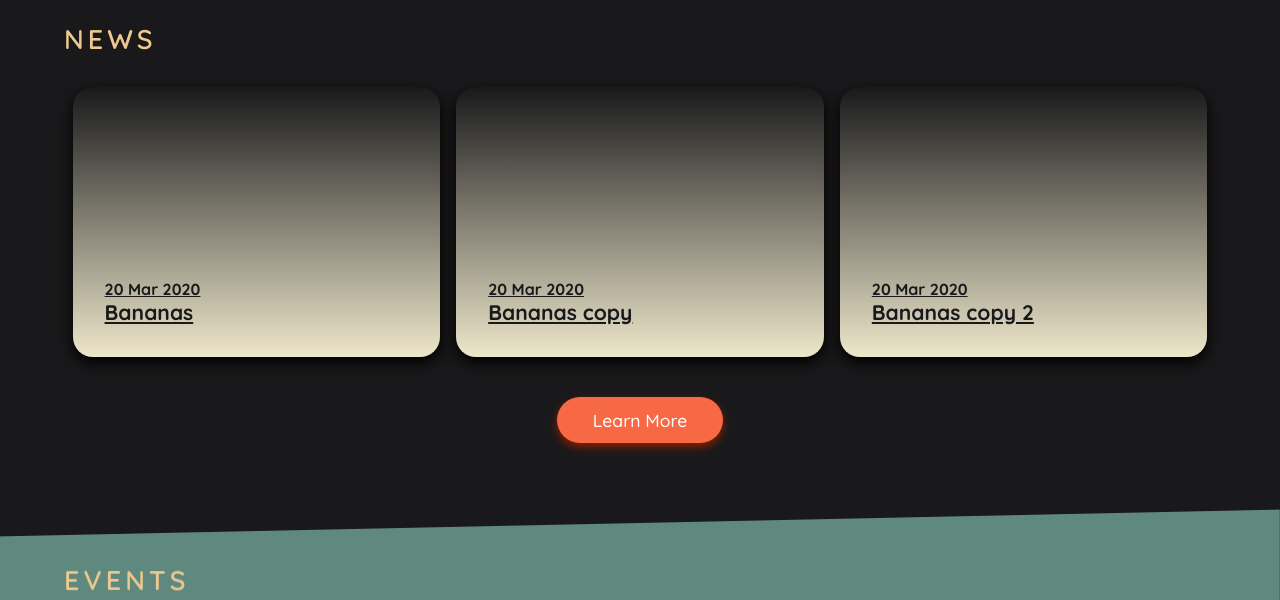
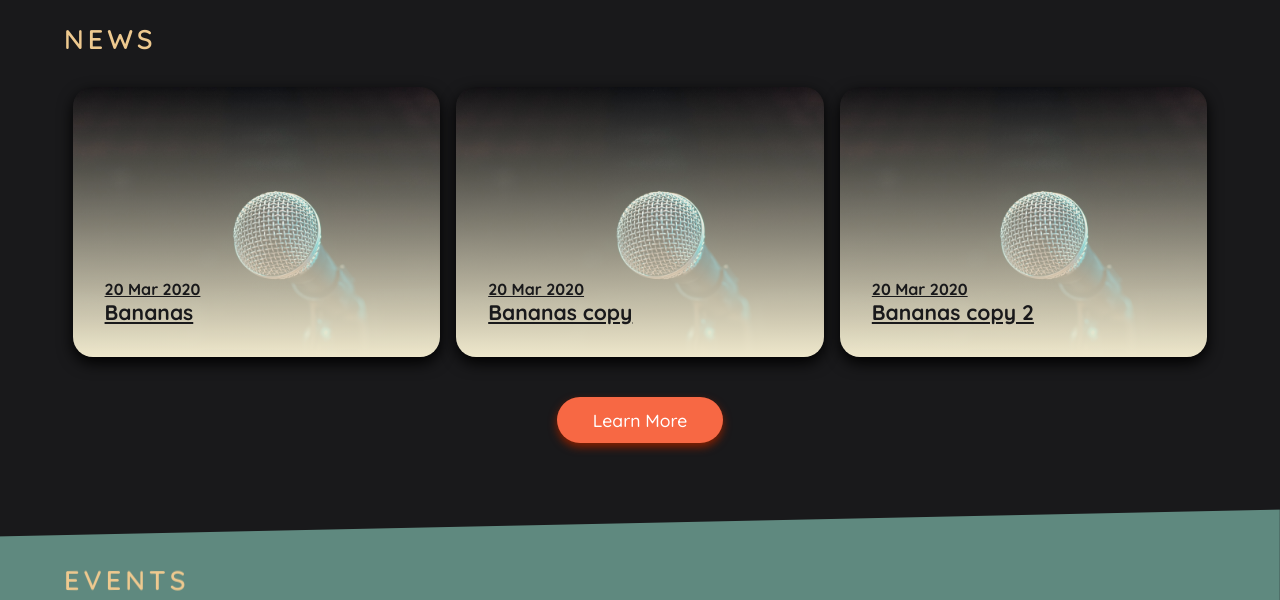
Before and after one commit to jimDragon/RUTC-Webpage, a Jekyll site: the page built from index.html, in a window 1280 px wide. Shown: the part 900-1500 px from the top of the page. Built offline with Jekyll 4.4.1, drawn with Linux system fonts in a browser that asks for light colours; grey boxes are pictures that could not be loaded.

Commit message:
Fixed image display error

```diff
--- a/assets/css/home.css
+++ b/assets/css/home.css
@@ -213,12 +213,12 @@ section {
     padding: 2rem;
     border-radius: 20px;
     box-shadow: 0px 6px 15px #000;
-    background: -moz-linear-gradient(top, rgba(0, 0, 0, 0) 0%, rgba(0, 0, 0, 0) 0%, var(--clr-light) 100%), url(assets/img/2_Events/3_Workshop.jpg) center;
-    background: -webkit-gradient(linear, left top, left bottom, color-stop(0%, rgba(0, 0, 0, 0)), color-stop(100%, var(--clr-light)), color-stop(100%, rgba(0, 0, 0, 0.65))), url(assets/img/2_Events/3_Workshop.jpg) no-repeat;
-    /* background: -webkit-linear-gradient(top, rgba(0, 0, 0, 0) 0%, rgba(0, 0, 0, 0) 59%, rgba(0, 0, 0, 0.65) 100%), url(/assets/img/2_Events/3_Workshop.jpg) no-repeat; */
-    /* background: -o-linear-gradient(top, rgba(0, 0, 0, 0) 0%, rgba(0, 0, 0, 0) 59%, rgba(0, 0, 0, 0.65) 100%), url(/assets/img/2_Events/3_Workshop.jpg) no-repeat; */
-    /* background: -ms-linear-gradient(top, rgba(0, 0, 0, 0) 0%, rgba(0, 0, 0, 0) 59%, rgba(0, 0, 0, 0.65) 100%), url(/assets/img/2_Events/3_Workshop.jpg) no-repeat; */
-    /* background: linear-gradient(to bottom, rgba(0, 0, 0, 0) 0%, rgba(0, 0, 0, 0) 59%, rgba(0, 0, 0, 0.65) 100%), url(/assets/img/2_Events/3_Workshop.jpg) no-repeat; */
+    background: -moz-linear-gradient(top, rgba(0, 0, 0, 0) 0%, rgba(0, 0, 0, 0) 0%, var(--clr-light) 100%), url(../img/2_Events/3_Workshop.jpg) center;
+    background: -webkit-gradient(linear, left top, left bottom, color-stop(0%, rgba(0, 0, 0, 0)), color-stop(100%, var(--clr-light)), color-stop(100%, rgba(0, 0, 0, 0.65))), url(../img/2_Events/3_Workshop.jpg) no-repeat;
+    /* background: -webkit-linear-gradient(top, rgba(0, 0, 0, 0) 0%, rgba(0, 0, 0, 0) 59%, rgba(0, 0, 0, 0.65) 100%), url(../img/2_Events/3_Workshop.jpg) no-repeat; */
+    /* background: -o-linear-gradient(top, rgba(0, 0, 0, 0) 0%, rgba(0, 0, 0, 0) 59%, rgba(0, 0, 0, 0.65) 100%), url(../img/2_Events/3_Workshop.jpg) no-repeat; */
+    /* background: -ms-linear-gradient(top, rgba(0, 0, 0, 0) 0%, rgba(0, 0, 0, 0) 59%, rgba(0, 0, 0, 0.65) 100%), url(../img/2_Events/3_Workshop.jpg) no-repeat; */
+    /* background: linear-gradient(to bottom, rgba(0, 0, 0, 0) 0%, rgba(0, 0, 0, 0) 59%, rgba(0, 0, 0, 0.65) 100%), url(../img/2_Events/3_Workshop.jpg) no-repeat; */
     background-size: cover;
     transition: all .15s ease-in-out;
 }
@@ -313,7 +313,7 @@ section {
 .showcase {
     z-index: 0;
     color: var(--clr-light);
-    background-image: url(/assets/img/3_Volunteers/1_Volunteers.jpg);
+    background-image: url(../img/3_Volunteers/1_Volunteers.jpg);
     background-size: cover;
     background-position: center;
     position: relative;
@@ -329,12 +329,12 @@ section {
     text-align: center;
     border-radius: 20px;
     height: 100%;
-    background: -moz-linear-gradient(top, rgba(0, 0, 0, 0) 0%, rgba(0, 0, 0, 0) 0%, var(--clr-light) 150%), url(/assets/img/1_Landing/Landing_2) center;
-    /* background: -webkit-gradient(linear, left top, left bottom, color-stop(0%, rgba(0, 0, 0, 0)), color-stop(59%, rgba(0, 0, 0, 0)), color-stop(100%, rgba(0, 0, 0, 0.65))), url(/assets/img/2_Events/3_Workshop.jpg) no-repeat; */
-    /* background: -webkit-linear-gradient(top, rgba(0, 0, 0, 0) 0%, rgba(0, 0, 0, 0) 59%, rgba(0, 0, 0, 0.65) 100%), url(/assets/img/2_Events/3_Workshop.jpg) no-repeat; */
-    /* background: -o-linear-gradient(top, rgba(0, 0, 0, 0) 0%, rgba(0, 0, 0, 0) 59%, rgba(0, 0, 0, 0.65) 100%), url(/assets/img/2_Events/3_Workshop.jpg) no-repeat; */
-    /* background: -ms-linear-gradient(top, rgba(0, 0, 0, 0) 0%, rgba(0, 0, 0, 0) 59%, rgba(0, 0, 0, 0.65) 100%), url(/assets/img/2_Events/3_Workshop.jpg) no-repeat; */
-    /* background: linear-gradient(to bottom, rgba(0, 0, 0, 0) 0%, rgba(0, 0, 0, 0) 59%, rgba(0, 0, 0, 0.65) 100%), url(/assets/img/2_Events/3_Workshop.jpg) no-repeat; */
+    background: -moz-linear-gradient(top, rgba(0, 0, 0, 0) 0%, rgba(0, 0, 0, 0) 0%, var(--clr-light) 150%), url(../img/1_Landing/Landing_2) center;
+    /* background: -webkit-gradient(linear, left top, left bottom, color-stop(0%, rgba(0, 0, 0, 0)), color-stop(59%, rgba(0, 0, 0, 0)), color-stop(100%, rgba(0, 0, 0, 0.65))), url(../img/2_Events/3_Workshop.jpg) no-repeat; */
+    /* background: -webkit-linear-gradient(top, rgba(0, 0, 0, 0) 0%, rgba(0, 0, 0, 0) 59%, rgba(0, 0, 0, 0.65) 100%), url(../img/2_Events/3_Workshop.jpg) no-repeat; */
+    /* background: -o-linear-gradient(top, rgba(0, 0, 0, 0) 0%, rgba(0, 0, 0, 0) 59%, rgba(0, 0, 0, 0.65) 100%), url(../img/2_Events/3_Workshop.jpg) no-repeat; */
+    /* background: -ms-linear-gradient(top, rgba(0, 0, 0, 0) 0%, rgba(0, 0, 0, 0) 59%, rgba(0, 0, 0, 0.65) 100%), url(../img/2_Events/3_Workshop.jpg) no-repeat; */
+    /* background: linear-gradient(to bottom, rgba(0, 0, 0, 0) 0%, rgba(0, 0, 0, 0) 59%, rgba(0, 0, 0, 0.65) 100%), url(../img/2_Events/3_Workshop.jpg) no-repeat; */
     background-size: cover;
     box-shadow: 0 8px 6px 2px rgba(0,0,0,0.2);
     transition: all .1s ease-in-out;
```
